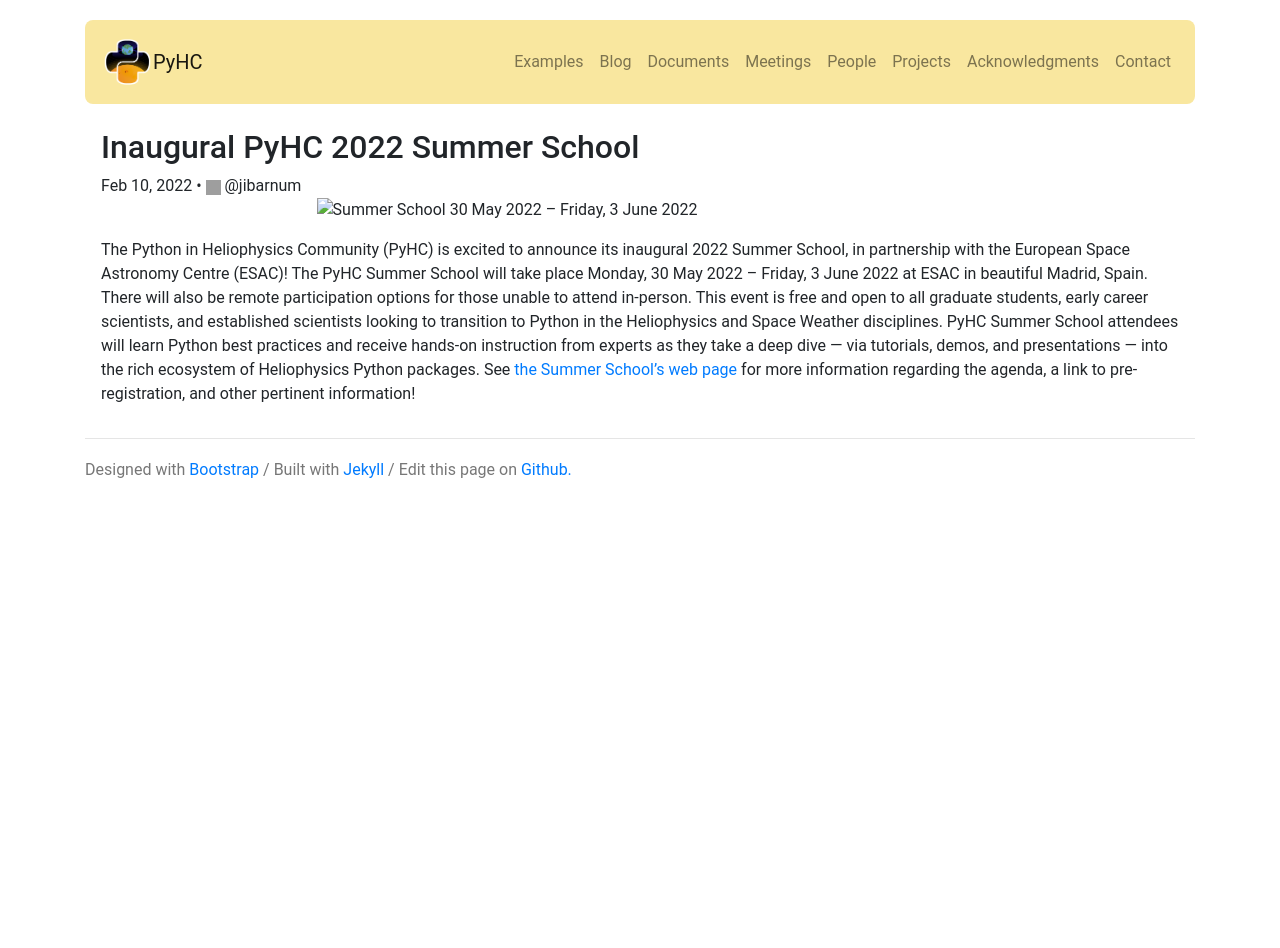
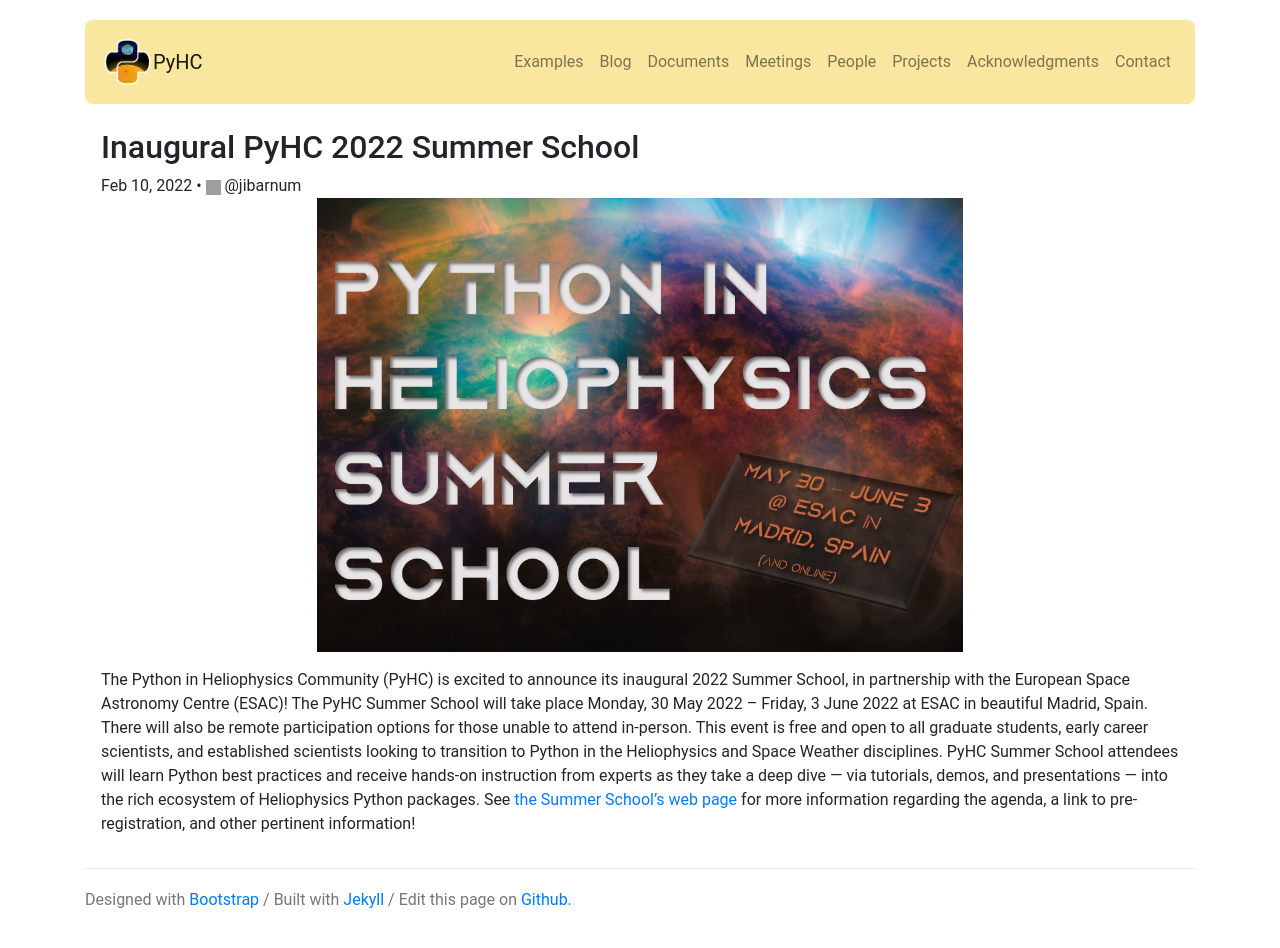
Before and after one commit to heliophysicsPy/heliophysicsPy.github.io, a Jekyll site: the page built from _posts/2022-02-10-pyhc-summer-school-2022-announced.markdown, in a window 1280 px wide. Built offline with Jekyll 4.4.1, drawn with Linux system fonts in a browser that asks for light colours; nearby versions of some CDN libraries; before the commit the page ends 900 px from its top, so only the background shows below that; grey boxes are pictures that could not be loaded.

Commit message:
fixing path issues to picture linked in a blog post

```diff
--- a/_posts/2022-02-10-pyhc-summer-school-2022-announced.markdown
+++ b/_posts/2022-02-10-pyhc-summer-school-2022-announced.markdown
@@ -4,6 +4,6 @@ title: "Inaugural PyHC 2022 Summer School"
 author: jibarnum
 ---
 
-<img src="../img/page_images/summer-school.jpg" alt="Summer School 30 May 2022 – Friday, 3 June 2022" style="display: block; margin-left: auto; margin-right: auto; width: 60%">
+<img src="/../img/page_images/summer-school.jpg" alt="Summer School 30 May 2022 – Friday, 3 June 2022" style="display: block; margin-left: auto; margin-right: auto; width: 60%">
 
 The Python in Heliophysics Community (PyHC) is excited to announce its inaugural 2022 Summer School, in partnership with the European Space Astronomy Centre (ESAC)! The PyHC Summer School will take place Monday, 30 May 2022 – Friday, 3 June 2022 at ESAC in beautiful Madrid, Spain. There will also be remote participation options for those unable to attend in-person. This event is free and open to all graduate students, early career scientists, and established scientists looking to transition to Python in the Heliophysics and Space Weather disciplines. PyHC Summer School attendees will learn Python best practices and receive hands-on instruction from experts as they take a deep dive — via tutorials, demos, and presentations — into the rich ecosystem of Heliophysics Python packages. See [the Summer School's web page](https://heliopython.org/summer-school) for more information regarding the agenda, a link to pre-registration, and other pertinent information!
```
